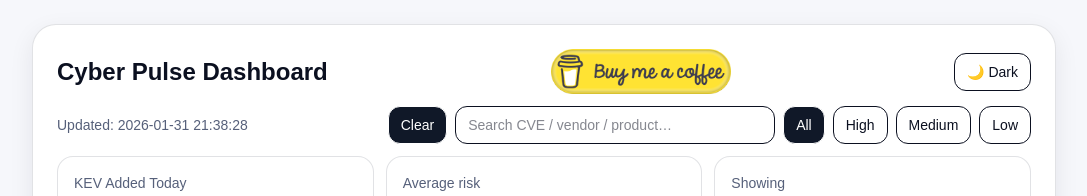
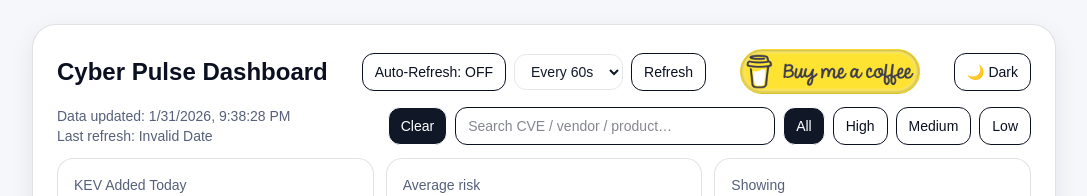
Before and after one commit to cybarly/cyber-pulse-dashboard, a Next.js app: page / in a window 1280 px wide. Shown: the top 196 px of the page, without its empty margins (96-1183 px from the left). Built offline with nearby package versions, Linux system fonts and the light colour scheme; no server answers.

Commit message:
Add servedAt timestamp for live refresh

```diff
--- a/app/DashboardClient.tsx
+++ b/app/DashboardClient.tsx
@@ -23,10 +23,12 @@ type VendorRow = {
 
 type Snapshot = {
   updatedAt: string;
+  servedAt: string; // ✅ חדש
   items: CveItem[];
   vendors: VendorRow[];
   stats: { kevAddedToday: number; avgRisk: number };
 };
+
 
 function pillClass(risk: number) {
   if (risk >= 80) return "bg-red-100 text-red-800";
@@ -43,10 +45,82 @@ function vendorClass(avgRisk: number) {
 }
 
 export default function DashboardClient({ data }: { data: Snapshot }) {
+const [liveData, setLiveData] = useState(data);
+
+// Auto-refresh settings
+const [autoRefresh, setAutoRefresh] = useState<boolean>(false);
+const [refreshSec, setRefreshSec] = useState<number>(60);
+
+
   const [q, setQ] = useState("");
   const [riskFilter, setRiskFilter] = useState<"all" | "high" | "medium" | "low">("all");
   const [mounted, setMounted] = useState(false);
 useEffect(() => setMounted(true), []);
+
+
+  // 3) כשדף נטען: נטען את ההגדרות השמורות מהדפדפן (אם יש)
+  useEffect(() => {
+    const savedOn = localStorage.getItem("autoRefreshOn");
+    const savedSec = localStorage.getItem("autoRefreshSec");
+
+    if (savedOn !== null) setAutoRefresh(savedOn === "1");
+
+    if (savedSec !== null) {
+      const n = Number(savedSec);
+      // בטיחות: לא לאפשר ערכים הזויים
+      if (Number.isFinite(n) && n >= 10 && n <= 600) setRefreshSec(n);
+    }
+  }, []);
+
+
+
+  // 4) כל שינוי: לשמור את ההגדרות
+  useEffect(() => {
+    localStorage.setItem("autoRefreshOn", autoRefresh ? "1" : "0");
+  }, [autoRefresh]);
+
+  useEffect(() => {
+    localStorage.setItem("autoRefreshSec", String(refreshSec));
+  }, [refreshSec]);
+
+
+
+
+
+  // 5) פעולת רענון ידנית/אוטומטית
+  async function refreshNow() {
+    try {
+
+      const res = await fetch("/api/snapshot", { cache: "no-store" });
+      if (!res.ok) return;
+      const next = await res.json();
+      console.log("refresh got updatedAt:", next.updatedAt);
+
+      setLiveData(next);
+    } catch {
+      // לא מפילים את האתר אם יש תקלה רגעית
+    }
+  }
+
+  // 6) טיימר אוטומטי: עובד רק אם autoRefresh = true
+  useEffect(() => {
+    if (!autoRefresh) return;
+
+    // מרענן פעם אחת מיד כשמדליקים
+    refreshNow();
+
+    const id = window.setInterval(() => {
+      refreshNow();
+    }, refreshSec * 1000);
+
+    return () => window.clearInterval(id);
+  }, [autoRefresh, refreshSec]);
+
+
+
+
+
+
 
 
   function clearFilters() {
@@ -58,7 +132,7 @@ useEffect(() => setMounted(true), []);
   // מנקים את החיפוש: lowercase + trim
   const query = q.trim().toLowerCase();
 const filteredItems = useMemo(() => {
-  let items = data.items;
+  let items = liveData.items;
 
   // 1) סינון לפי חיפוש טקסט
   if (query) {
@@ -77,7 +151,7 @@ const filteredItems = useMemo(() => {
   if (riskFilter === "low") items = items.filter((i) => i.risk < 60);
 
   return items;
-}, [data.items, query, riskFilter]);
+}, [liveData.items, query, riskFilter]);
 
 
   // מחשבים vendors מחדש מתוך items מסוננים (ככה heatmap תואם לחיפוש)
@@ -117,6 +191,41 @@ const filteredItems = useMemo(() => {
         <header className="flex flex-col gap-3 mb-6">
           <div className="flex items-center justify-between gap-3">
             <h1 className="text-2xl font-bold">Cyber Pulse Dashboard</h1>
+
+<div className="flex flex-wrap items-center gap-2">
+  <button
+    onClick={() => setAutoRefresh((v) => !v)}
+    className={`rounded-xl border px-3 py-2 text-sm ${
+      autoRefresh ? "bg-green-600 text-white" : ""
+    }`}
+  >
+    Auto-Refresh: {autoRefresh ? "ON" : "OFF"}
+  </button>
+
+  <select
+    value={refreshSec}
+    onChange={(e) => setRefreshSec(Number(e.target.value))}
+    className="rounded-xl border px-3 py-2 text-sm
+           bg-white text-gray-900 border-gray-200
+           dark:bg-gray-900 dark:text-gray-100 dark:border-gray-800"
+    disabled={!autoRefresh}
+  >
+    <option value={30} style={{ color: "black" }}>Every 30s</option>
+    <option value={60} style={{ color: "black" }}>Every 60s</option>
+    <option value={120} style={{ color: "black" }}>Every 2m</option>
+    <option value={300} style={{ color: "black" }}>Every 5m</option>
+  </select>
+
+  <button
+    onClick={refreshNow}
+    className="rounded-xl border px-3 py-2 text-sm"
+    title="Refresh now"
+  >
+    Refresh
+  </button>
+</div>
+
+
             <a
     href="https://buymeacoffee.com/cybar"
     target="_blank"
@@ -135,10 +244,12 @@ const filteredItems = useMemo(() => {
 
           <div className="flex flex-col sm:flex-row gap-3 sm:items-center sm:justify-between">
             <p className="text-sm" style={{ color: "var(--muted)" }}>
-              Updated: {data.updatedAt.slice(0, 19).replace("T", " ")}
-
-
-            </p>
+  Data updated:{" "}
+  {mounted ? new Date(liveData.updatedAt).toLocaleString() : "—"}
+  {"  "}{"  "}<br/>
+  Last refresh:{" "}
+  {mounted ? new Date(liveData.servedAt).toLocaleString() : "—"}
+</p>
 
             <div className="flex flex-col sm:flex-row gap-2 sm:items-center">
 
@@ -207,7 +318,7 @@ const filteredItems = useMemo(() => {
   style={{ background: "var(--panel)", borderColor: "var(--border)" }}
 >
   <div className="text-sm" style={{ color: "var(--muted)" }}>KEV Added Today</div>
-  <div className="text-2xl font-semibold">{data.stats.kevAddedToday}</div>
+  <div className="text-2xl font-semibold">{liveData.stats.kevAddedToday}</div>
 </div>
 
             <div
@@ -216,7 +327,7 @@ const filteredItems = useMemo(() => {
 >
 
               <div className="text-sm" style={{ color: "var(--muted)" }}>Average risk</div>
-              <div className="text-2xl font-semibold">{data.stats.avgRisk}/100</div>
+              <div className="text-2xl font-semibold">{liveData.stats.avgRisk}/100</div>
             </div>
             <div
   className="rounded-2xl border p-4"
--- a/app/api/snapshot/route.ts
+++ b/app/api/snapshot/route.ts
@@ -45,9 +45,10 @@ export type VendorRow = {
 };
 
 export type Snapshot = {
-  updatedAt: string; // ISO
+  updatedAt: string; // מתי הנתונים נבנו (רק כשנבנה snapshot חדש)
+  servedAt: string;  // מתי התשובה הוחזרה עכשיו (מתעדכן בכל רענון)
   items: CveItem[];
-  vendors: VendorRow[]; // ✅ חדש
+  vendors: VendorRow[];
   stats: {
     kevAddedToday: number;
     avgRisk: number;
@@ -55,6 +56,9 @@ export type Snapshot = {
 };
 
 
+
+
+export const dynamic = "force-dynamic";
 
 
 // ---------- utils ----------
@@ -247,10 +251,17 @@ export async function GET() {
   const now = Date.now();
   const cached = globalThis.__snapshotCache;
   if (cached && now - cached.at < TTL_MS) {
-    return NextResponse.json(cached.value, {
-      headers: { "Cache-Control": "public, s-maxage=60, stale-while-revalidate=300" },
-    });
-  }
+  return NextResponse.json(
+    {
+      ...cached.value,
+      servedAt: new Date().toISOString(), // ✅ מתעדכן בכל רענון
+    },
+    {
+      headers: { "Cache-Control": "no-store" }, // ✅ שלא ייתקע בקאש חיצוני
+    }
+  );
+}
+
 
   // 1) KEV
   const kev = await fetchJsonWithTimeout<KevFeed>(KEV_URL);
@@ -332,10 +343,14 @@ const vendors = [...vendorMap.entries()]
   const avgRisk =
     items.length === 0 ? 0 : Math.round(items.reduce((s, i) => s + i.risk, 0) / items.length);
 
-  const snapshot: Snapshot = {
-    updatedAt: new Date().toISOString(),
-    items,
-    vendors,
+
+    const nowIso = new Date().toISOString();
+
+const snapshot: Snapshot = {
+  updatedAt: nowIso, // הנתונים נבנו עכשיו
+  servedAt: nowIso,  // וגם התשובה עכשיו
+  items,
+  vendors,
     stats: {
       kevAddedToday: items.filter((i) => i.kevAdded === today).length,
       avgRisk,
@@ -345,6 +360,9 @@ const vendors = [...vendorMap.entries()]
   globalThis.__snapshotCache = { at: now, value: snapshot };
 
   return NextResponse.json(snapshot, {
-    headers: { "Cache-Control": "public, s-maxage=60, stale-while-revalidate=300" },
-  });
+  headers: {
+    //"Cache-Control": "public, s-maxage=5",
+    "Cache-Control": "no-store",
+  },
+});
 }
```
